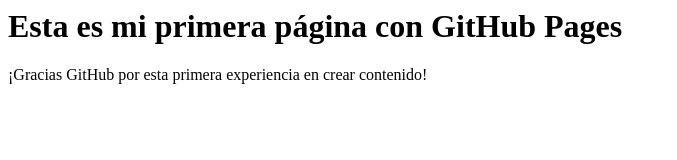
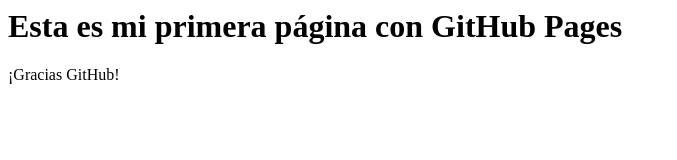
Before and after one commit to hnh1975/Contenido_inicial, a plain HTML site: page index.html in a window 1280 px wide. Shown: the whole page, without its empty margins (0-677 px from the left). Drawn offline with Linux system fonts and the light colour scheme.

Commit message:
2da versión

```diff
--- a/index.html
+++ b/index.html
@@ -1,4 +1,4 @@
 <html>
 <h1> Esta es mi primera página con GitHub Pages </h1>
-<p>¡Gracias GitHub por esta primera experiencia en crear contenido!</p>
+<p>¡Gracias GitHub!</p>
 </html>
```
